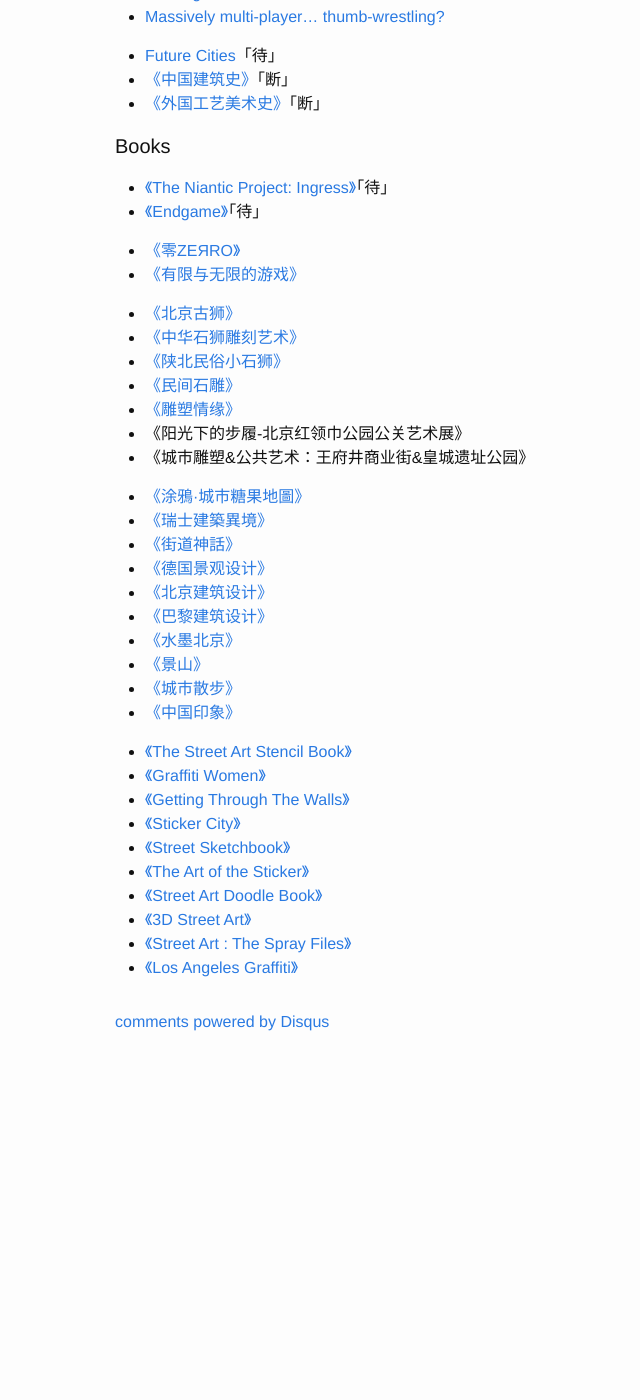
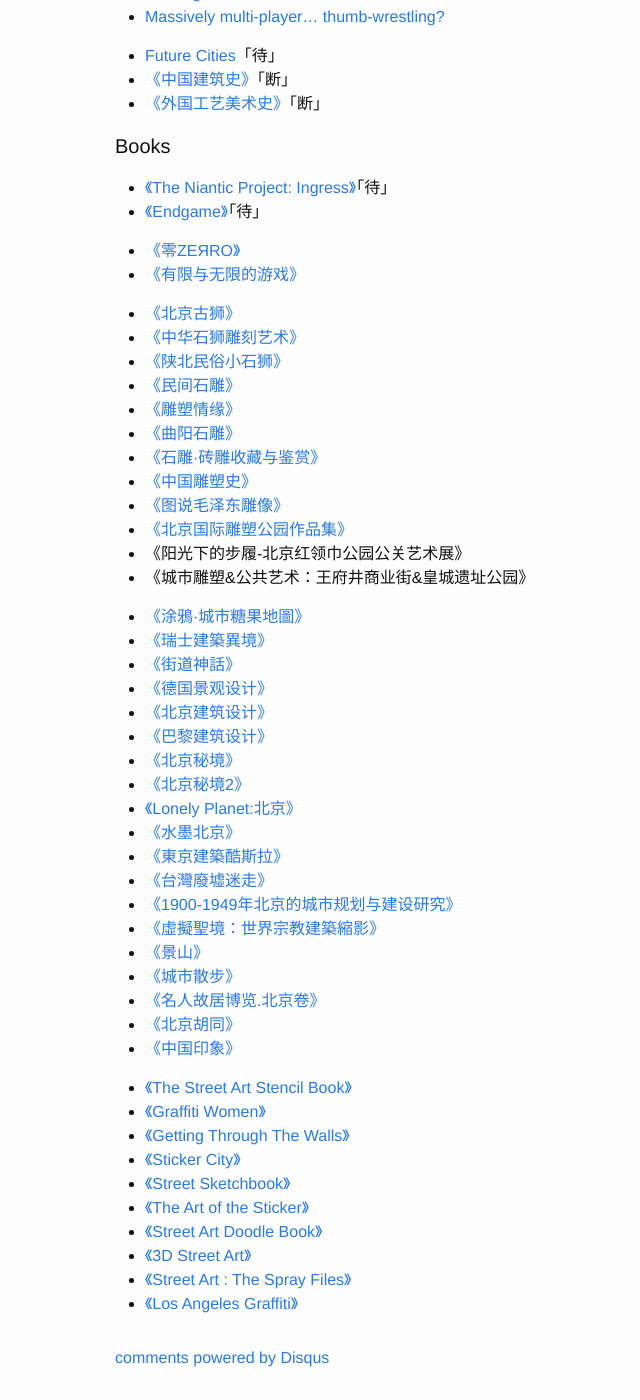
Before and after one commit to Afio/afio.github.io, a Jekyll site: the page built from _posts/2014-11-18-Ingress-Tour.md, in a window 1280 px wide and 1400 px high, scrolled down 2814 px. Shown: the whole window, without its empty margins (155-795 px from the left). Built offline with Jekyll 4.4.1, drawn with Linux system fonts in a browser that asks for light colours; comment, search, counter and statistics services are not loaded; before the commit the page ends 3878 px from its top, so only the background shows below that.

Commit message:
tour update

```diff
--- a/_posts/2014-11-18-Ingress-Tour.md
+++ b/_posts/2014-11-18-Ingress-Tour.md
@@ -138,6 +138,11 @@ Those days, I using ingress to help shape the world’s vision of reality, and
 - <a href="http://book.douban.com/subject/3003618/" target="_blank">《陕北民俗小石狮》</a>
 - <a href="http://book.douban.com/subject/1256195/" target="_blank">《民间石雕》</a>
 - <a href="http://book.douban.com/subject/20314610/" target="_blank">《雕塑情缘》</a>
+- <a href="http://book.douban.com/subject/6744951/" target="_blank">《曲阳石雕》</a>
+- <a href="http://book.douban.com/subject/26297218/" target="_blank">《石雕·砖雕收藏与鉴赏》</a>
+- <a href="http://book.douban.com/subject/1880845/" target="_blank">《中国雕塑史》</a>
+- <a href="http://book.douban.com/subject/21241418/" target="_blank">《图说毛泽东雕像》</a>
+- <a href="http://book.douban.com/subject/1580486/" target="_blank">《北京国际雕塑公园作品集》</a>
 - 《阳光下的步履-北京红领巾公园公关艺术展》
 - 《城市雕塑&公共艺术：王府井商业街&皇城遗址公园》
 
@@ -148,9 +153,18 @@ Those days, I using ingress to help shape the world’s vision of reality, and
 - <a href="http://book.douban.com/subject/1521371/" target="_blank">《德国景观设计》</a>
 - <a href="http://book.douban.com/subject/3513872/" target="_blank">《北京建筑设计》</a>
 - <a href="http://book.douban.com/subject/2991028/" target="_blank">《巴黎建筑设计》</a>
+- <a href="http://book.douban.com/subject/20254609/" target="_blank">《北京秘境》</a>
+- <a href="http://book.douban.com/subject/24973485/" target="_blank">《北京秘境2》</a>
+- <a href="http://book.douban.com/subject/26034973/" target="_blank">《Lonely Planet:北京》</a>
 - <a href="http://book.douban.com/subject/20507214/" target="_blank">《水墨北京》</a>
+- <a href="http://book.douban.com/subject/1761540/" target="_blank">《東京建築酷斯拉》</a>
+- <a href="http://book.douban.com/subject/1343379/" target="_blank">《台灣廢墟迷走》</a>
+- <a href="http://book.douban.com/subject/3063940/" target="_blank">《1900-1949年北京的城市规划与建设研究》</a>
+- <a href="http://book.douban.com/subject/1334912/" target="_blank">《虛擬聖境：世界宗教建築縮影》</a>
 - <a href="http://book.douban.com/subject/3513723/" target="_blank">《景山》</a>
 - <a href="http://book.douban.com/subject/3720650/" target="_blank">《城市散步》</a>
+- <a href="http://book.douban.com/subject/5408154/" target="_blank">《名人故居博览.北京卷》</a>
+- <a href="http://book.douban.com/subject/6711452/" target="_blank">《北京胡同》</a>
 - <a href="http://book.douban.com/subject/3049584/" target="_blank">《中国印象》</a>
 
 
```
